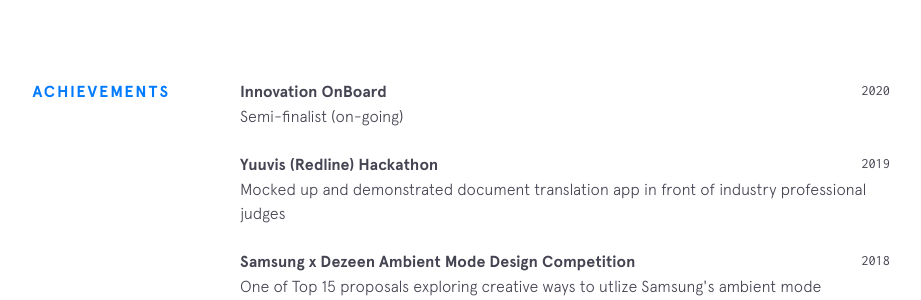
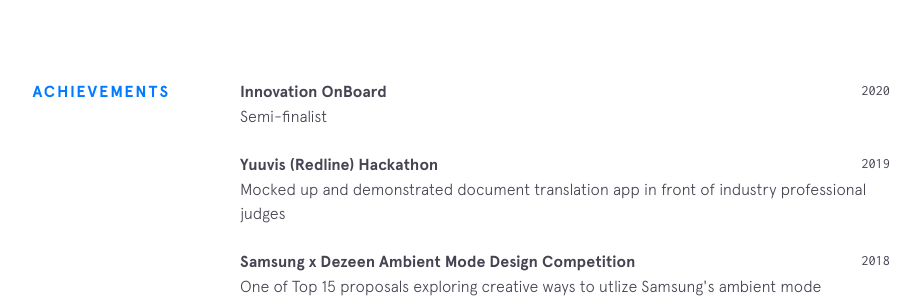
Before and after one commit to bennettoh/website-2020, a Jekyll site: the page built from index.html, in a window 1280 px wide and 900 px high, scrolled down 2979 px. Shown: the part 153-453 px from the top of the window, without its empty margins (210-1131 px from the left). Built offline with Jekyll 4.4.1, drawn with Linux system fonts in a browser that asks for light colours; nearby versions of some CDN libraries.

Commit message:
added results from IOB

```diff
--- a/_data/experience.yml
+++ b/_data/experience.yml
@@ -1,7 +1,7 @@
 - company: Innovation OnBoard
   url: https://www.innovationonboard.ca/
   time: 2020
-  position: Semi-finalist (on-going)
+  position: Semi-finalist
 
 - company: Yuuvis (Redline) Hackathon
   url: https://yuuvis.com/events/
```
